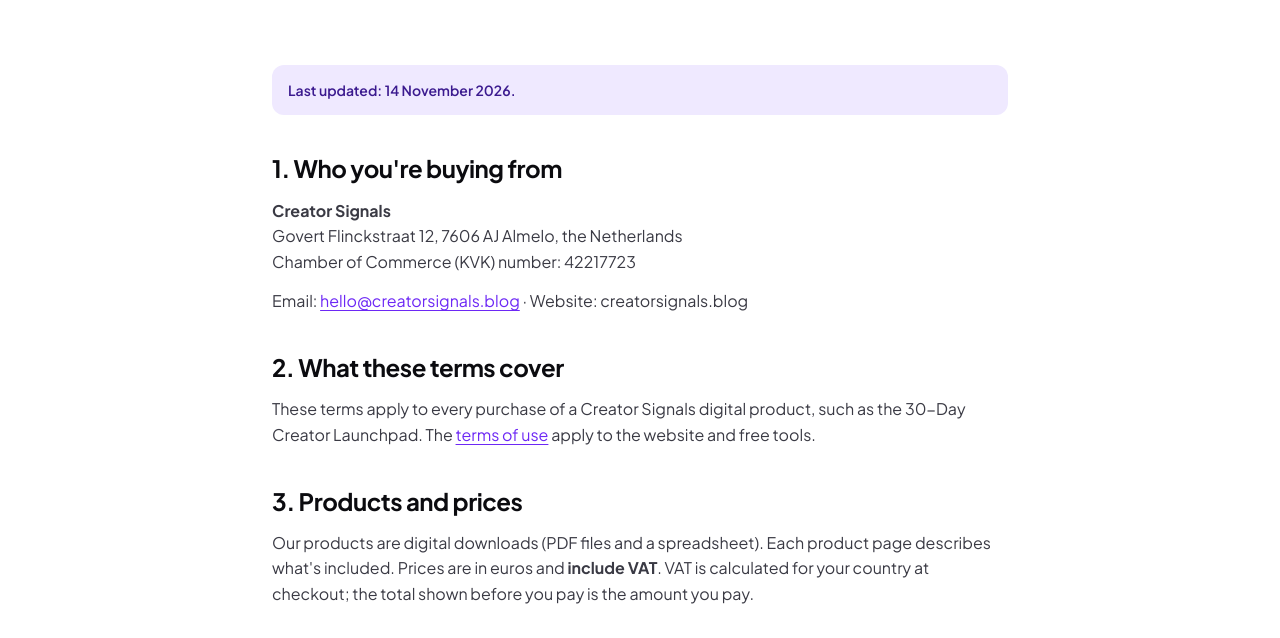
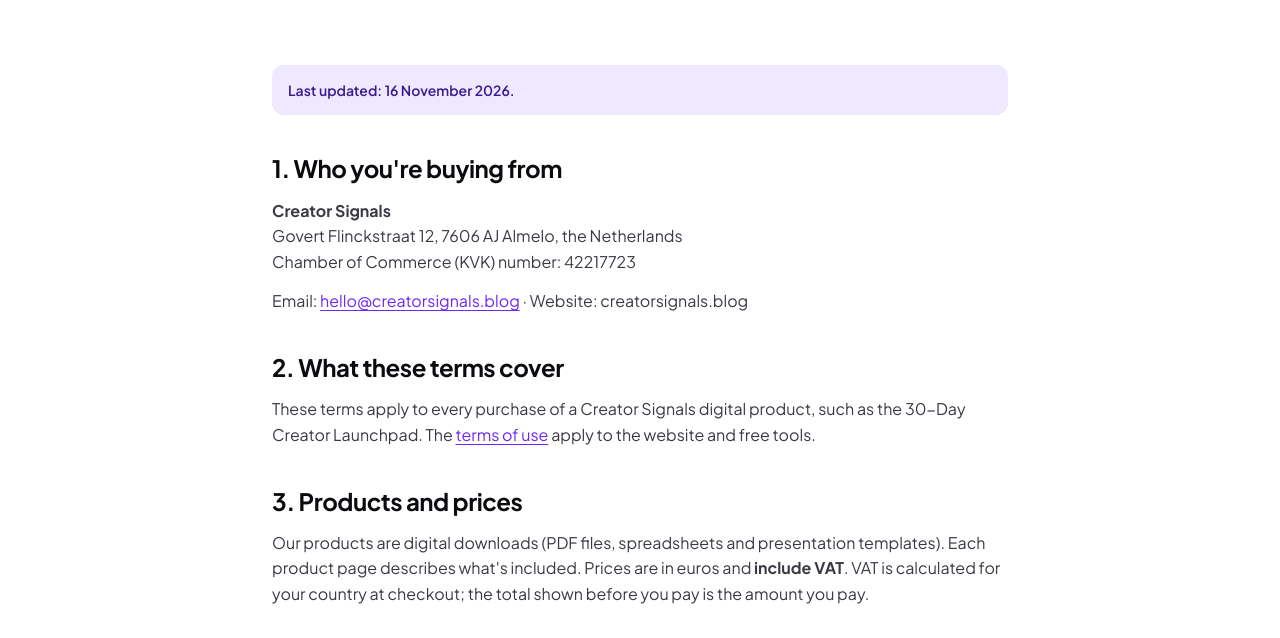
Before and after one commit to chodlrx-cmyk/Creator-Signals, a website: page public/terms-of-sale/index.html in a window 1280 px wide. Shown: the part 313-951 px from the top of the page. Drawn offline with Linux system fonts and the light colour scheme.

Commit message:
Terms of sale §3: name presentation templates (PPTX) among the digital downloads
Owner instruction 16 Nov 2026 (Accelerator Gate D-02). Last updated -> 16 Nov 2026.

Co-Authored-By: Claude Opus 5.5 <noreply@anthropic.com>
Claude-Session: https://claude.ai/code/session_01NVLrUEYr16ZZPfeU86M9ML

```diff
--- a/public/sitemap.xml
+++ b/public/sitemap.xml
@@ -9,5 +9,5 @@
   <url><loc>https://creatorsignals.blog/privacy/</loc><lastmod>2026-11-13</lastmod></url>
   <url><loc>https://creatorsignals.blog/terms/</loc><lastmod>2026-11-13</lastmod></url>
   <url><loc>https://creatorsignals.blog/starter-kit/</loc><lastmod>2026-11-13</lastmod></url>
-  <url><loc>https://creatorsignals.blog/terms-of-sale/</loc><lastmod>2026-11-14</lastmod></url>
+  <url><loc>https://creatorsignals.blog/terms-of-sale/</loc><lastmod>2026-11-16</lastmod></url>
 </urlset>
--- a/public/terms-of-sale/index.html
+++ b/public/terms-of-sale/index.html
@@ -43,14 +43,14 @@
 <main id="main">
 <div class="page-hero"><div class="wrap narrow"><p class="crumbs"><a href="/">Home</a> / Terms of sale</p><h1>Terms of sale</h1><p class="lead">Clear rules for buying our digital products — including a 14-day money-back guarantee.</p></div></div>
 <section style="padding-top:20px"><div class="wrap narrow prose">
-<p class="notice">Last updated: 14 November 2026.</p>
+<p class="notice">Last updated: 16 November 2026.</p>
 <h2 id="seller">1. Who you're buying from</h2>
 <p><b>Creator Signals</b><br>Govert Flinckstraat 12, 7606 AJ Almelo, the Netherlands<br>Chamber of Commerce (KVK) number: 42217723</p>
 <p>Email: <a href="mailto:hello@creatorsignals.blog">hello@creatorsignals.blog</a> · Website: creatorsignals.blog</p>
 <h2>2. What these terms cover</h2>
 <p>These terms apply to every purchase of a Creator Signals digital product, such as the 30-Day Creator Launchpad. The <a href="/terms/">terms of use</a> apply to the website and free tools.</p>
 <h2>3. Products and prices</h2>
-<p>Our products are digital downloads (PDF files and a spreadsheet). Each product page describes what's included. Prices are in euros and <b>include VAT</b>. VAT is calculated for your country at checkout; the total shown before you pay is the amount you pay.</p>
+<p>Our products are digital downloads (PDF files, spreadsheets and presentation templates). Each product page describes what's included. Prices are in euros and <b>include VAT</b>. VAT is calculated for your country at checkout; the total shown before you pay is the amount you pay.</p>
 <h2>4. Ordering and payment</h2>
 <p>Orders are processed by our sales platform <b>Payhip</b> (Payhip Ltd, London, UK). You pay securely with PayPal or a card through PayPal; we never see your card details. Your purchase is final once the payment is confirmed. You receive a receipt by email.</p>
 <h2>5. Delivery</h2>
```
